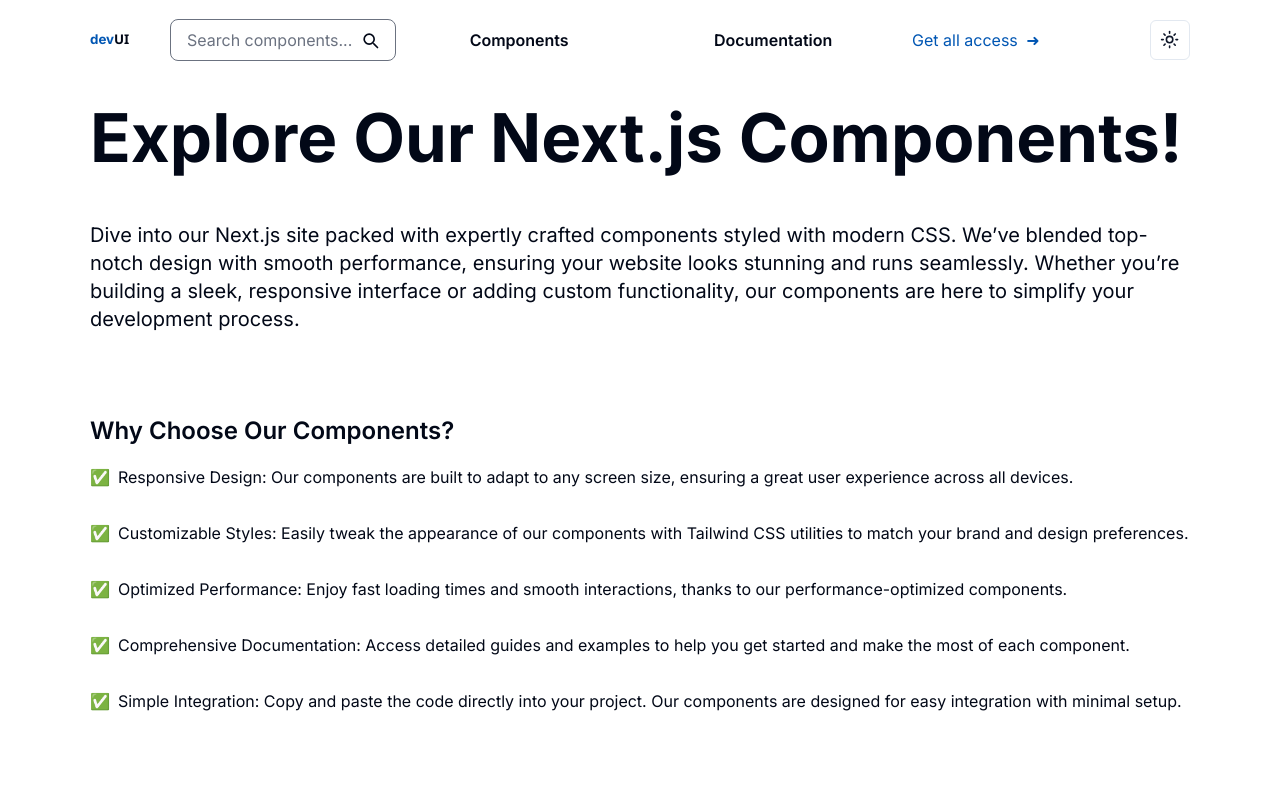
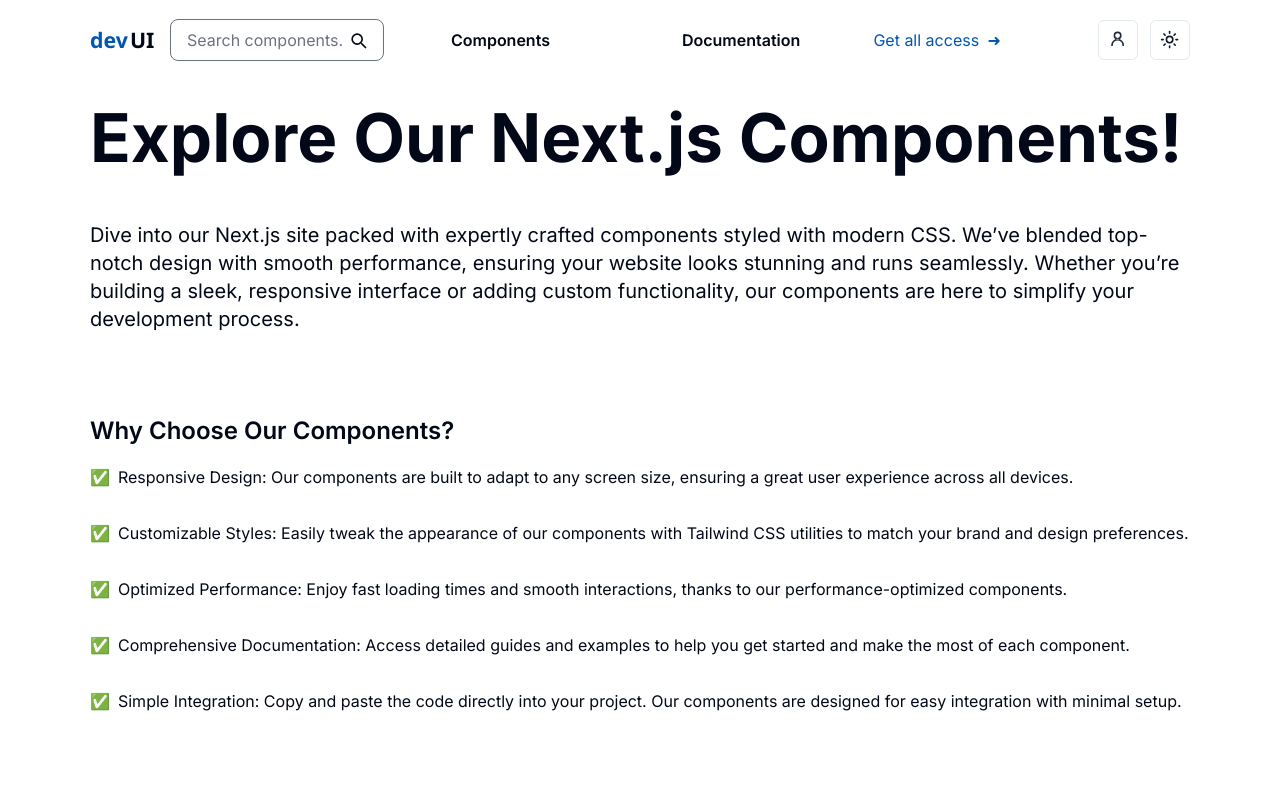
Before and after one commit to Gabrieelkn/UI-Library, a Next.js app: page / in a window 1280 px wide. Shown: the top 800 px of the page. Built offline with nearby package versions, Linux system fonts and the light colour scheme.

Commit message:
update styles

```diff
--- a/app/_components/header.jsx
+++ b/app/_components/header.jsx
@@ -15,10 +15,8 @@ export default function Header() {
   useEffect(() => {
     async function fetchUser() {
       const { data, error } = await supabase.auth.getUser();
-      console.log(data);
 
       if (data) setUser(data.user);
-      if (error) console.error("Error fetching user:", error);
     }
     if (!user) {
       fetchUser();
@@ -26,19 +24,25 @@ export default function Header() {
   }, [user, setUser]);
 
   return (
-    <header className="relative h-[10vh]">
-      <div className="container h-full flex justify-between items-center">
-        <Link className="hidden lg:block" href="/">
+    <header className="relative h-[20vh] md:h-[10vh]">
+      <div className="container flex-wrap md:flex-nowrap h-full flex justify-between items-center">
+        <Link
+          className="flex h-1/2 items-center justify-center w-[100px] h-[100px]" // Container styles
+          href="/"
+        >
           <svg
             xmlns="http://www.w3.org/2000/svg"
-            width="80"
-            height="80"
+            width="80" // Adjust width as needed
+            height="80" // Adjust height as needed
+            fill="green"
             viewBox="0 0 300 80"
+            className="text-center"
           >
             <text
-              y="55"
-              fontamily="'Segoe UI', Tahoma, Geneva, Verdana, sans-serif"
-              fontSize="50"
+              x="0"
+              y="70"
+              fontFamily="'Segoe UI', Tahoma, Geneva, Verdana, sans-serif"
+              fontSize="80"
               className="fill-mainColor"
               fontWeight="bold"
             >
@@ -46,10 +50,10 @@ export default function Header() {
             </text>
 
             <text
-              x="90"
-              y="55"
+              x="150"
+              y="70"
               fontFamily="'Segoe UI', Tahoma, Geneva, Verdana, sans-serif"
-              fontSize="50"
+              fontSize="80"
               className="fill-current dark:text-white"
               fontWeight="bold"
             >
@@ -57,10 +61,11 @@ export default function Header() {
             </text>
           </svg>
         </Link>
+
         <SearchBar />
         <Navbar />
-        <div className="flex">
-          {user && <UserIcon />}
+        <div className="flex gap-3">
+          <UserIcon user={user} />
           <DarkModeToggle />
         </div>
       </div>
```
